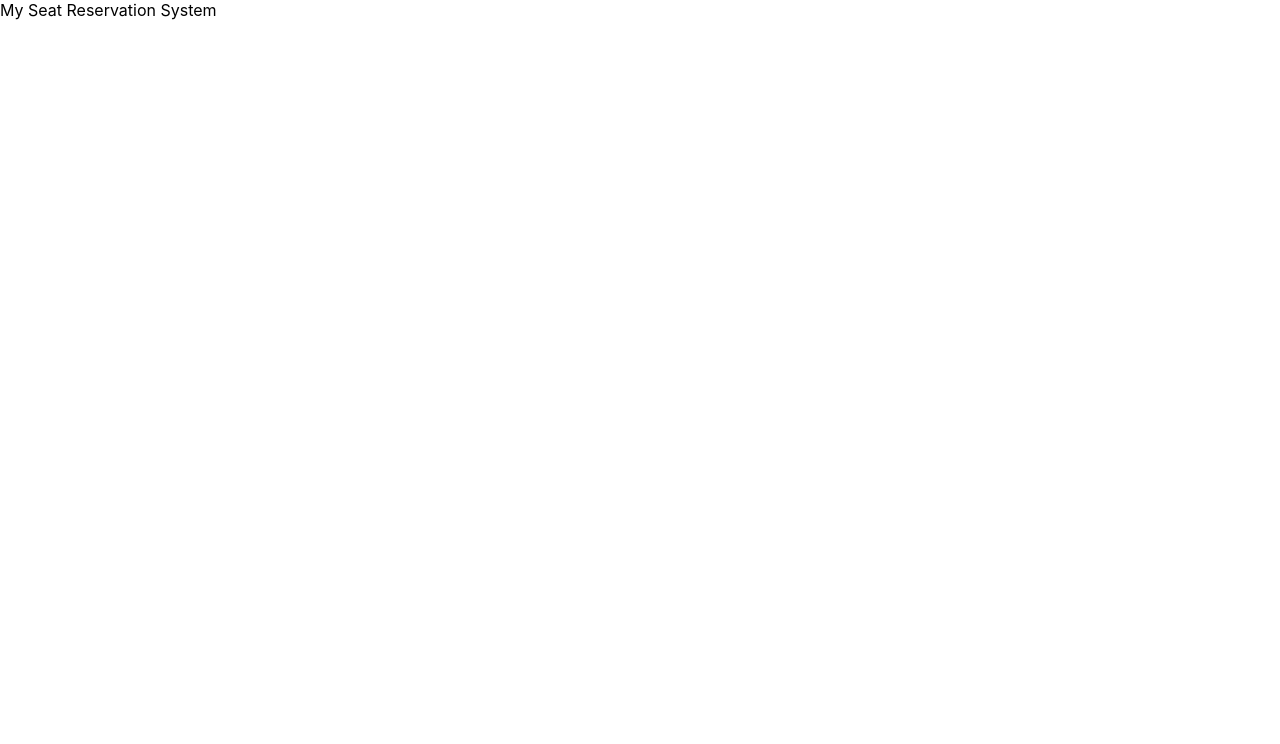
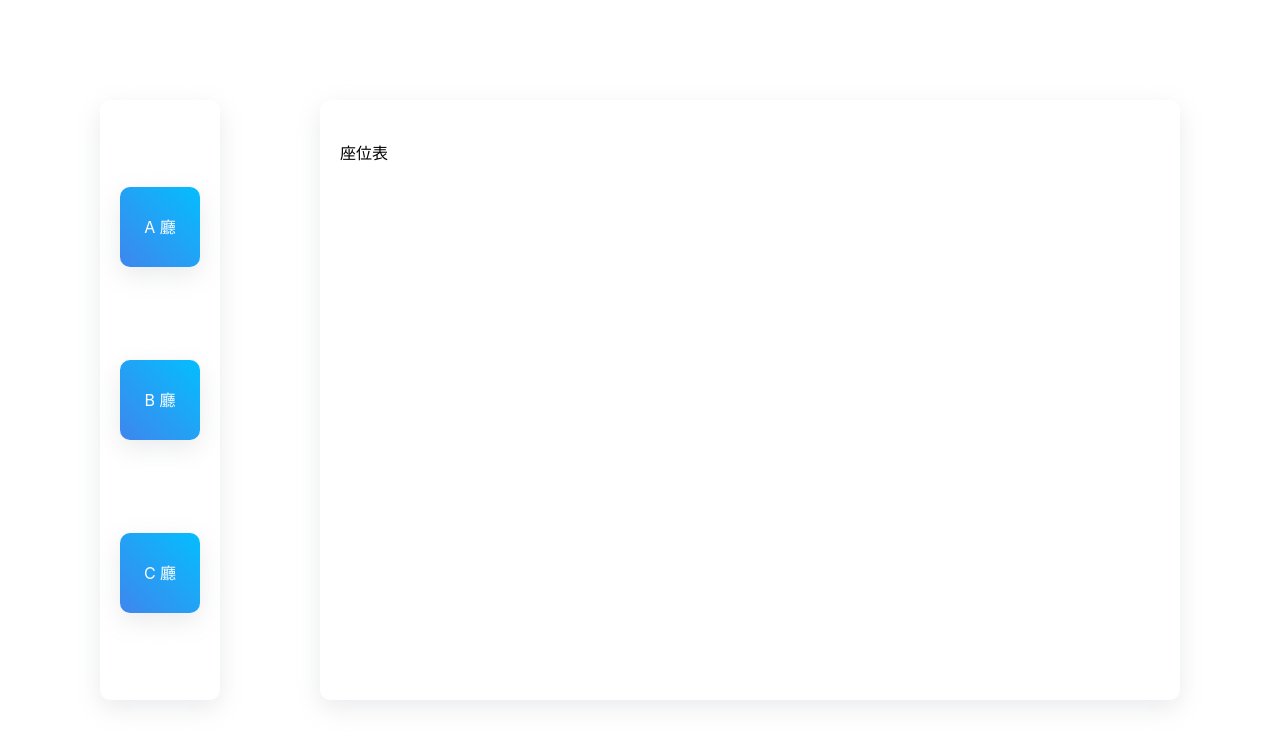
Before and after one commit to TeresaHsieh/Seat-Reservation-System, a React (Create React App) app: page / in a window 1280 px wide. Shown: the top 744 px of the page. Built offline with nearby package versions, Linux system fonts and the light colour scheme.

Commit message:
feat(app): init system layout

```diff
--- a/src/App.js
+++ b/src/App.js
@@ -1,7 +1,15 @@
 import React from 'react';
+import Select from './components/Select';
+import SeatingPlan from './components/SeatingPlan';
+import { Outer, Inner } from './App.style';
 
-function App() {
-  return <div>My Seat Reservation System</div>;
-}
+const App = () => (
+  <Outer>
+    <Inner>
+      <Select />
+      <SeatingPlan />
+    </Inner>
+  </Outer>
+);
 
 export default App;
--- /dev/null
+++ b/src/App.style.js
@@ -0,0 +1,15 @@
+import styled from 'styled-components';
+
+export const Outer = styled.div`
+  background-color: #fff;
+`;
+
+export const Inner = styled.div`
+  padding: 100px;
+  box-sizing: border-box;
+  width: 1280px;
+  min-height: 100vh;
+  margin: 0 auto;
+  display: flex;
+  align-items: center;
+`;
--- /dev/null
+++ b/src/components/SeatingPlan/SeatingPlan.js
@@ -0,0 +1,6 @@
+import React from 'react';
+import Container from './SeatingPlan.style';
+
+const SeatingPlan = () => <Container>座位表</Container>;
+
+export default SeatingPlan;
--- /dev/null
+++ b/src/components/SeatingPlan/SeatingPlan.style.js
@@ -0,0 +1,11 @@
+import styled from 'styled-components';
+
+export default styled.div`
+  width: -webkit-fill-available;
+  height: 600px;
+  padding: 40px 20px;
+  box-sizing: border-box;
+  border-radius: 10px;
+  box-shadow: rgba(149, 157, 165, 0.2) 0px 8px 24px;
+  margin-left: 100px;
+`;
--- /dev/null
+++ b/src/components/SeatingPlan/index.js
@@ -0,0 +1,3 @@
+import SeatingPlan from './SeatingPlan';
+
+export default SeatingPlan;
--- /dev/null
+++ b/src/components/Select/Select.js
@@ -0,0 +1,12 @@
+import React from 'react';
+import { Container, Item } from './Select.style';
+
+const Select = () => (
+  <Container>
+    <Item onClick={() => console.log('A')}>A 廳</Item>
+    <Item onClick={() => console.log('B')}>B 廳</Item>
+    <Item onClick={() => console.log('C')}>C 廳</Item>
+  </Container>
+);
+
+export default Select;
--- /dev/null
+++ b/src/components/Select/Select.style.js
@@ -0,0 +1,33 @@
+import styled from 'styled-components';
+
+export const Container = styled.div`
+  height: 600px;
+  padding: 40px 20px;
+  box-sizing: border-box;
+  border-radius: 10px;
+  box-shadow: rgba(149, 157, 165, 0.2) 0px 8px 24px;
+  display: flex;
+  flex-direction: column;
+  justify-content: space-around;
+`;
+
+export const Item = styled.div.attrs({ role: 'button' })`
+  width: 80px;
+  height: 80px;
+  text-align: center;
+  vertical-align: middle;
+  line-height: 80px;
+  border-radius: 10px;
+  box-shadow: rgba(149, 157, 165, 0.2) 0px 8px 24px;
+  cursor: pointer;
+  color: #fff;
+  background-size: 300% 100%;
+  background-image: linear-gradient(45deg, #3f86ed, #04befe, #25aae1);
+  &:hover {
+    background-position: 100% 0;
+    moz-transition: all 0.4s ease-in-out;
+    -o-transition: all 0.4s ease-in-out;
+    -webkit-transition: all 0.4s ease-in-out;
+    transition: all 0.4s ease-in-out;
+  }
+`;
--- /dev/null
+++ b/src/components/Select/index.js
@@ -0,0 +1,3 @@
+import Select from './Select';
+
+export default Select;
```
